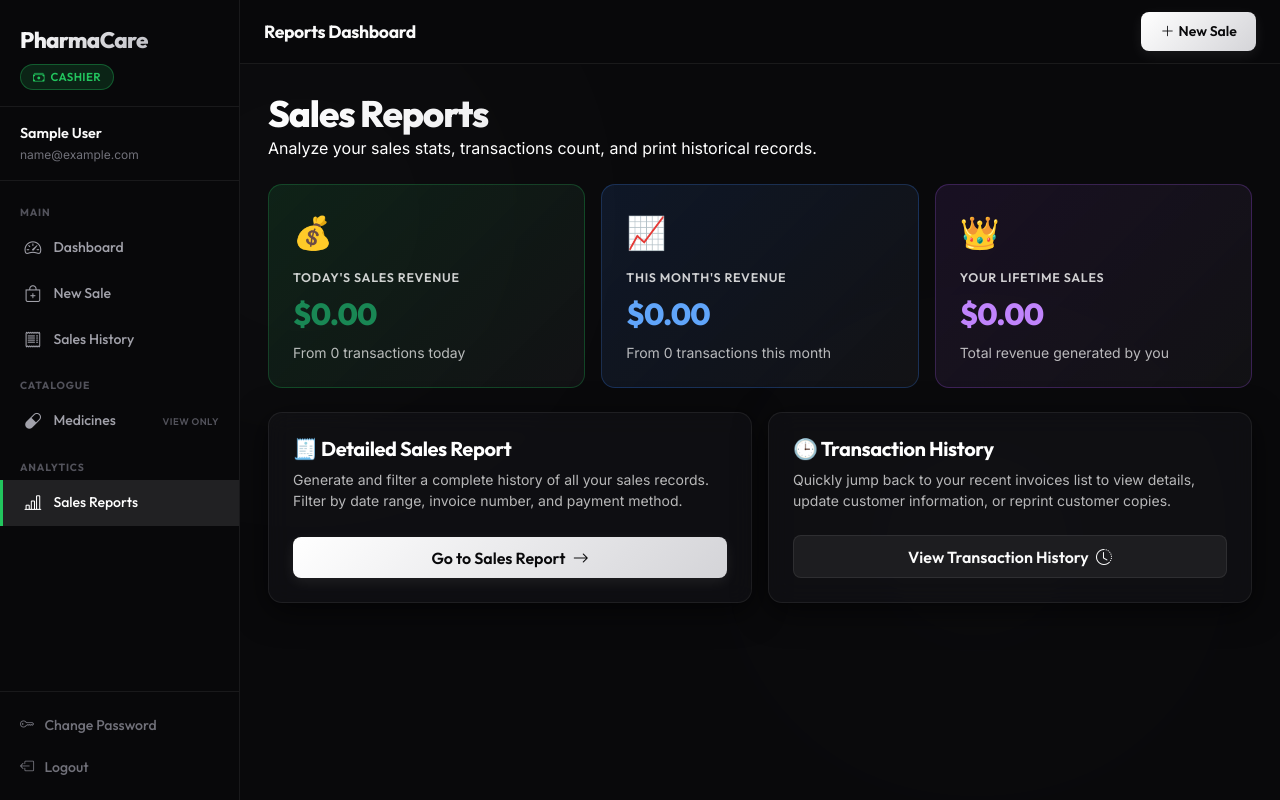
After one commit to aavhaa1/Pharma, a Django app: page /cashier/reports/ in a window 1280 px wide. The commit adds this page. Run offline with Django 5.2, Linux system fonts and the light colour scheme; the visitor is signed in with stand-in values (Sample User, id 1); data that the repository does not hold is empty.

Commit message:
Complete cashier templates and untrack python pycache files

```diff
--- /dev/null
+++ b/templates/cashier/reports_dashboard.html
@@ -0,0 +1,123 @@
+{% extends "cashier/base_cashier.html" %}
+
+{% block title %}Sales Reports | PharmaCare{% endblock %}
+{% block page_title %}Reports Dashboard{% endblock %}
+
+{% block content %}
+<style>
+    .stat-card {
+        background: rgba(24, 24, 27, 0.6);
+        border: 1px solid rgba(255,255,255,0.08);
+        border-radius: 14px;
+        padding: 1.5rem;
+        transition: transform 0.2s ease, border-color 0.2s ease;
+    }
+    .stat-card:hover {
+        transform: translateY(-3px);
+        border-color: rgba(255,255,255,0.18);
+    }
+    .stat-card .stat-icon {
+        font-size: 2rem;
+        margin-bottom: 0.75rem;
+        display: block;
+    }
+    .stat-card .stat-label {
+        font-size: 0.78rem;
+        font-weight: 600;
+        text-transform: uppercase;
+        letter-spacing: 0.06em;
+        color: #ffffff !important;
+        opacity: 0.8;
+        font-family: var(--font-heading);
+        margin-bottom: 0.3rem;
+    }
+    .stat-card .stat-value {
+        font-size: 1.9rem;
+        font-weight: 800;
+        font-family: var(--font-heading);
+        letter-spacing: -0.03em;
+        color: #fafafa;
+    }
+    .report-card {
+        background: rgba(24, 24, 27, 0.45);
+        border: 1px solid rgba(255,255,255,0.07);
+        border-radius: 14px;
+        transition: var(--transition-smooth);
+    }
+    .report-card:hover {
+        background: rgba(39, 39, 42, 0.55);
+        border-color: rgba(34,197,94,0.3);
+    }
+</style>
+
+<div class="row mb-4 align-items-center">
+    <div class="col-md-8">
+        <h1 class="dashboard-title mb-0">Sales Reports</h1>
+        <p class="text-secondary mb-0" style="color: #ffffff !important;">Analyze your sales stats, transactions count, and print historical records.</p>
+    </div>
+</div>
+
+<!-- ── Stats Overview ── -->
+<div class="row g-3 mb-4">
+    <!-- Today Sales Total -->
+    <div class="col-md-6 col-xl-4">
+        <div class="stat-card" style="border-color: rgba(34,197,94,0.25); background: linear-gradient(135deg, rgba(34,197,94,0.12), rgba(24,24,27,0.6));">
+            <span class="stat-icon">💰</span>
+            <div class="stat-label">Today's Sales Revenue</div>
+            <div class="stat-value text-success">${{ today_sales_total|floatformat:2 }}</div>
+            <div class="text-secondary small mt-1" style="color: #ffffff !important; opacity: 0.7;">From {{ today_sales_count }} transactions today</div>
+        </div>
+    </div>
+
+    <!-- Month Sales Total -->
+    <div class="col-md-6 col-xl-4">
+        <div class="stat-card" style="border-color: rgba(59,130,246,0.25); background: linear-gradient(135deg, rgba(59,130,246,0.12), rgba(24,24,27,0.6));">
+            <span class="stat-icon">📈</span>
+            <div class="stat-label">This Month's Revenue</div>
+            <div class="stat-value" style="color: #60a5fa;">${{ month_sales_total|floatformat:2 }}</div>
+            <div class="text-secondary small mt-1" style="color: #ffffff !important; opacity: 0.7;">From {{ month_sales_count }} transactions this month</div>
+        </div>
+    </div>
+
+    <!-- All Time Total -->
+    <div class="col-md-6 col-xl-4">
+        <div class="stat-card" style="border-color: rgba(168,85,247,0.25); background: linear-gradient(135deg, rgba(168,85,247,0.10), rgba(24,24,27,0.6));">
+            <span class="stat-icon">👑</span>
+            <div class="stat-label">Your Lifetime Sales</div>
+            <div class="stat-value" style="color: #c084fc;">${{ total_all_time|floatformat:2 }}</div>
+            <div class="text-secondary small mt-1" style="color: #ffffff !important; opacity: 0.7;">Total revenue generated by you</div>
+        </div>
+    </div>
+</div>
+
+<!-- ── Reports Modules ── -->
+<div class="row g-3">
+    <div class="col-md-6">
+        <div class="card report-card h-100">
+            <div class="card-body d-flex flex-column justify-content-between p-4">
+                <div>
+                    <h5 class="fw-bold text-white mb-2" style="font-family: var(--font-heading);">🧾 Detailed Sales Report</h5>
+                    <p class="text-secondary small mb-4" style="color: #ffffff !important; opacity: 0.7;">Generate and filter a complete history of all your sales records. Filter by date range, invoice number, and payment method.</p>
+                </div>
+                <a href="{% url 'cashier:cashier_sales_report' %}" class="btn btn-primary w-100">
+                    Go to Sales Report <i class="bi bi-arrow-right ms-1"></i>
+                </a>
+            </div>
+        </div>
+    </div>
+
+    <div class="col-md-6">
+        <div class="card report-card h-100">
+            <div class="card-body d-flex flex-column justify-content-between p-4">
+                <div>
+                    <h5 class="fw-bold text-white mb-2" style="font-family: var(--font-heading);">🕒 Transaction History</h5>
+                    <p class="text-secondary small mb-4" style="color: #ffffff !important; opacity: 0.7;">Quickly jump back to your recent invoices list to view details, update customer information, or reprint customer copies.</p>
+                </div>
+                <a href="{% url 'cashier:cashier_sale_history' %}" class="btn btn-light w-100">
+                    View Transaction History <i class="bi bi-clock-history ms-1"></i>
+                </a>
+            </div>
+        </div>
+    </div>
+</div>
+{% endblock %}
```
Also changed, not shown: templates/base.html (+50 -50 lines), templates/cashier/medicine_search.html (added, +123 -0 lines), templates/cashier/sales_report.html (added, +216 -0 lines).
